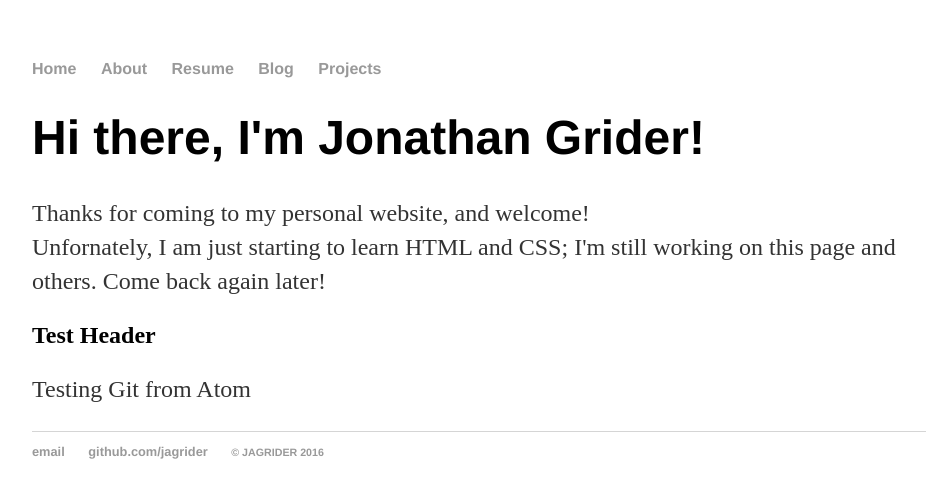
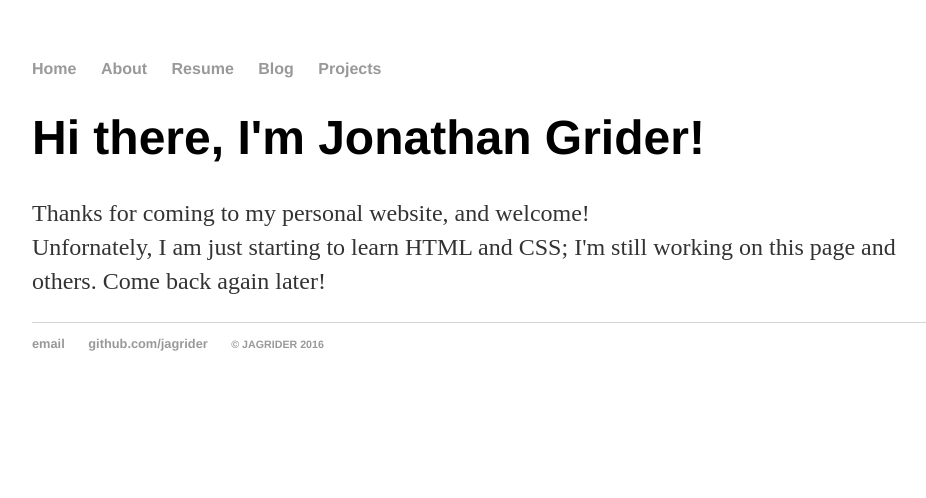
Before and after one commit to jagrider/jagrider.github.io, a Jekyll site: the page built from index.html, in a window 1280 px wide. Shown: the top 498 px of the page, without its empty margins (160-1086 px from the left). Built offline with Jekyll 4.4.1, drawn with Linux system fonts in a browser that asks for light colours.

Commit message:
removed test, still messing around with git-plus

```diff
--- a/index.html
+++ b/index.html
@@ -8,8 +8,5 @@ title: Jonathan Grider, Computer Junkie
 		I am just starting to learn HTML and CSS; I'm still working on this page
 		and others. Come back again later!
 	</p>
-	<div class="test">
-		<h2>Test Header</h2>
-		<p>Testing Git from Atom</p>
-	</div><!--/.test-->
+
 </div><!-- /.blurb -->
```
